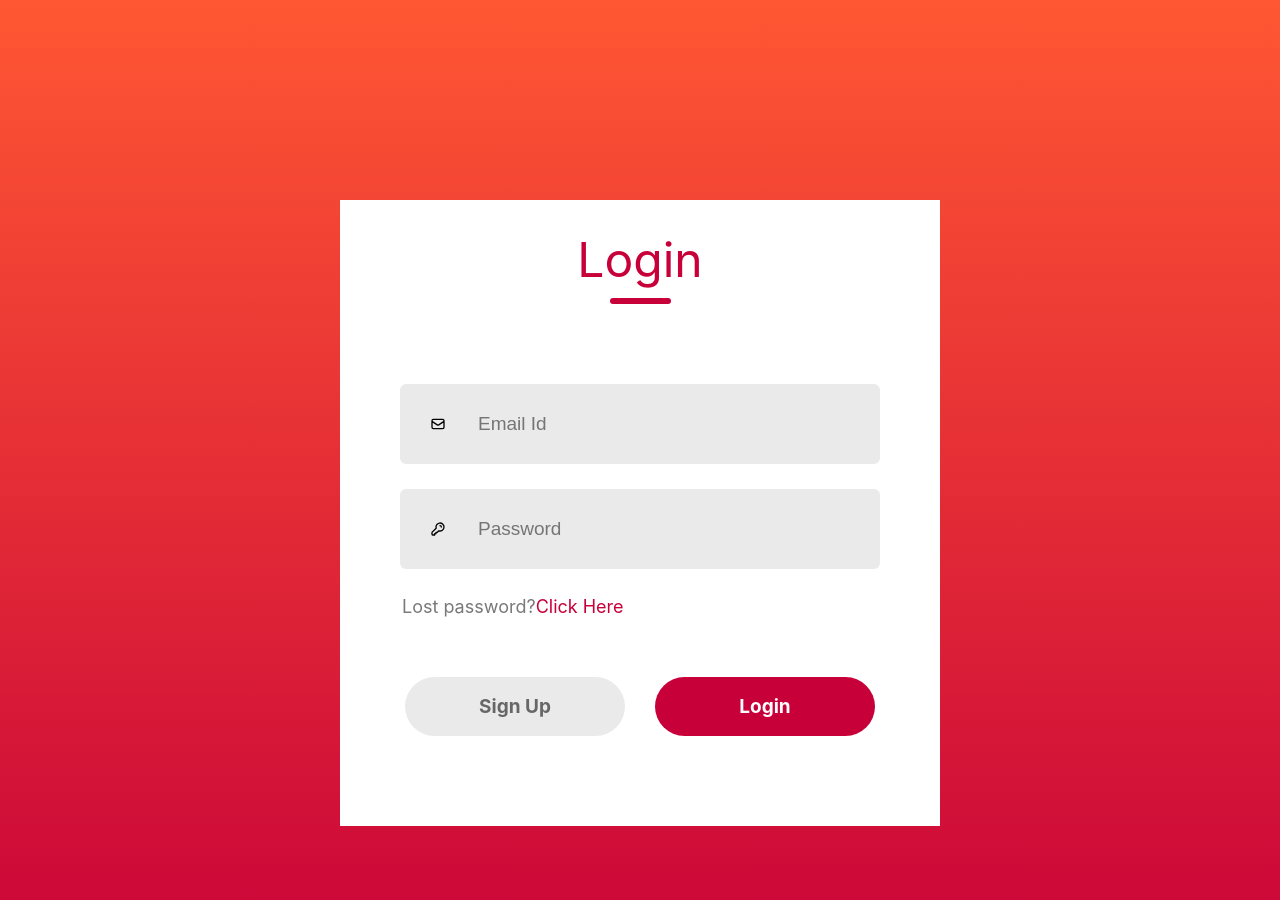
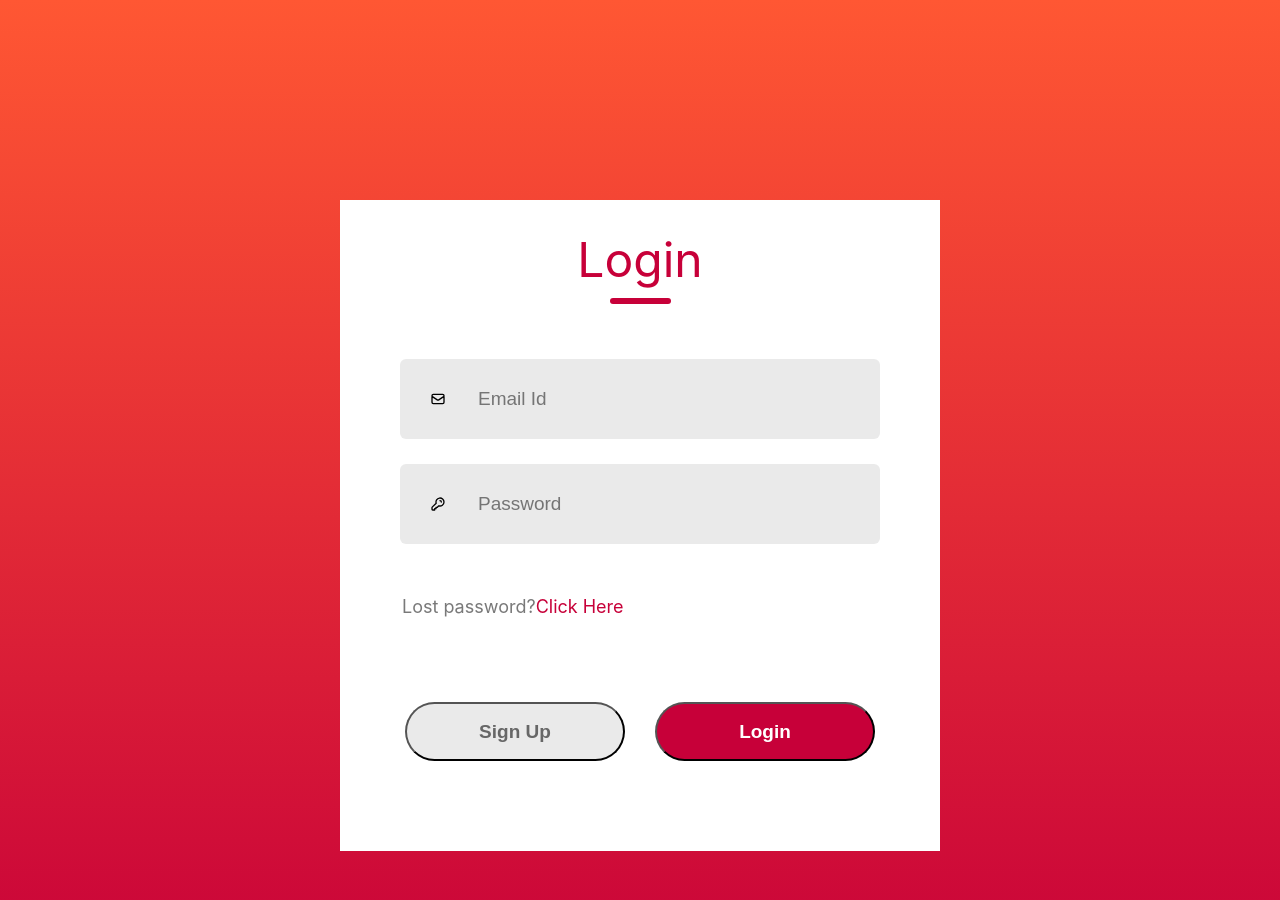
Before and after one commit to CT27/CT27-phase-2-final-front-end, a React (Create React App) app in the folder phase-2-final-front-end/: page / in a window 1280 px wide. Shown: the top 900 px of the page. Built offline with nearby package versions, Linux system fonts and the light colour scheme.

Commit message:
made login and sign up toggles into buttons and added form wrap

```diff
--- a/phase-2-final-front-end/src/Components/LoginSignup/LoginSignup.css
+++ b/phase-2-final-front-end/src/Components/LoginSignup/LoginSignup.css
@@ -82,6 +82,7 @@
     margin: 60px auto;
 }
 
+
 .submit{
     display: flex;
     justify-content: center;
@@ -100,3 +101,18 @@
     background: #eaeaea;
     color: #676767;
 }
+
+.button-submit{
+    display: flex;
+    gap:30px;
+    justify-content: center;
+    align-items: center;
+    width: 220px;
+    height: 59px;
+    color: #fff;
+    background: #C70039;
+    border-radius: 50px;
+    font-size: 19px;
+    font-weight: 700;
+    cursor: pointer;
+}
--- a/phase-2-final-front-end/src/Components/LoginSignup/LoginSignup.js
+++ b/phase-2-final-front-end/src/Components/LoginSignup/LoginSignup.js
@@ -1,8 +1,6 @@
 import React, { useState } from "react";
 import "./LoginSignup.css";
-import { HiOutlineMail } from "react-icons/hi";
-import { HiOutlineUser } from "react-icons/hi";
-import { HiOutlineKey } from "react-icons/hi";
+import { HiOutlineMail, HiOutlineUser, HiOutlineKey } from "react-icons/hi";
 import axios from "axios";
 
 const LoginSignup = () => {
@@ -51,11 +49,8 @@ const LoginSignup = () => {
         <div className="text">{action}</div>
         <div className="underline"></div>
       </div>
-
-      <div className="inputs">
-        {action === "Login" ? (
-          <div></div>
-        ) : (
+      <form onSubmit={handleSubmit} className="inputs">
+        {action === "Sign Up" && (
           <div className="input">
             <HiOutlineUser className="custom-icon" />
             <input
@@ -85,33 +80,28 @@ const LoginSignup = () => {
             onChange={(e) => setPassword(e.target.value)}
           />
         </div>
-      </div>
-      {action === "Sign Up" ? (
-        <div></div>
-      ) : (
+
+        {action === "Login" && (
           <div className="forgot-password">
             Lost password?<span>Click Here</span>
           </div>
         )}
 
         <div className="submit-container">
-        <div
+          <button
             className={action === "Login" ? "submit gray" : "submit"}
-          onClick={() => {
-            setAction("Sign Up");
-          }}
+            onClick={() => setAction("Sign Up")}
           >
             Sign Up
-        </div>
-        <div
+          </button>
+          <button
             className={action === "Sign Up" ? "submit gray" : "submit"}
-          onClick={() => {
-            setAction("Login");
-          }}
+            onClick={() => setAction("Login")}
           >
             Login
+          </button>
         </div>
-      </div>
+      </form>
     </div>
   );
 };
```
Lines whose indentation alone changed are shown as unchanged.
